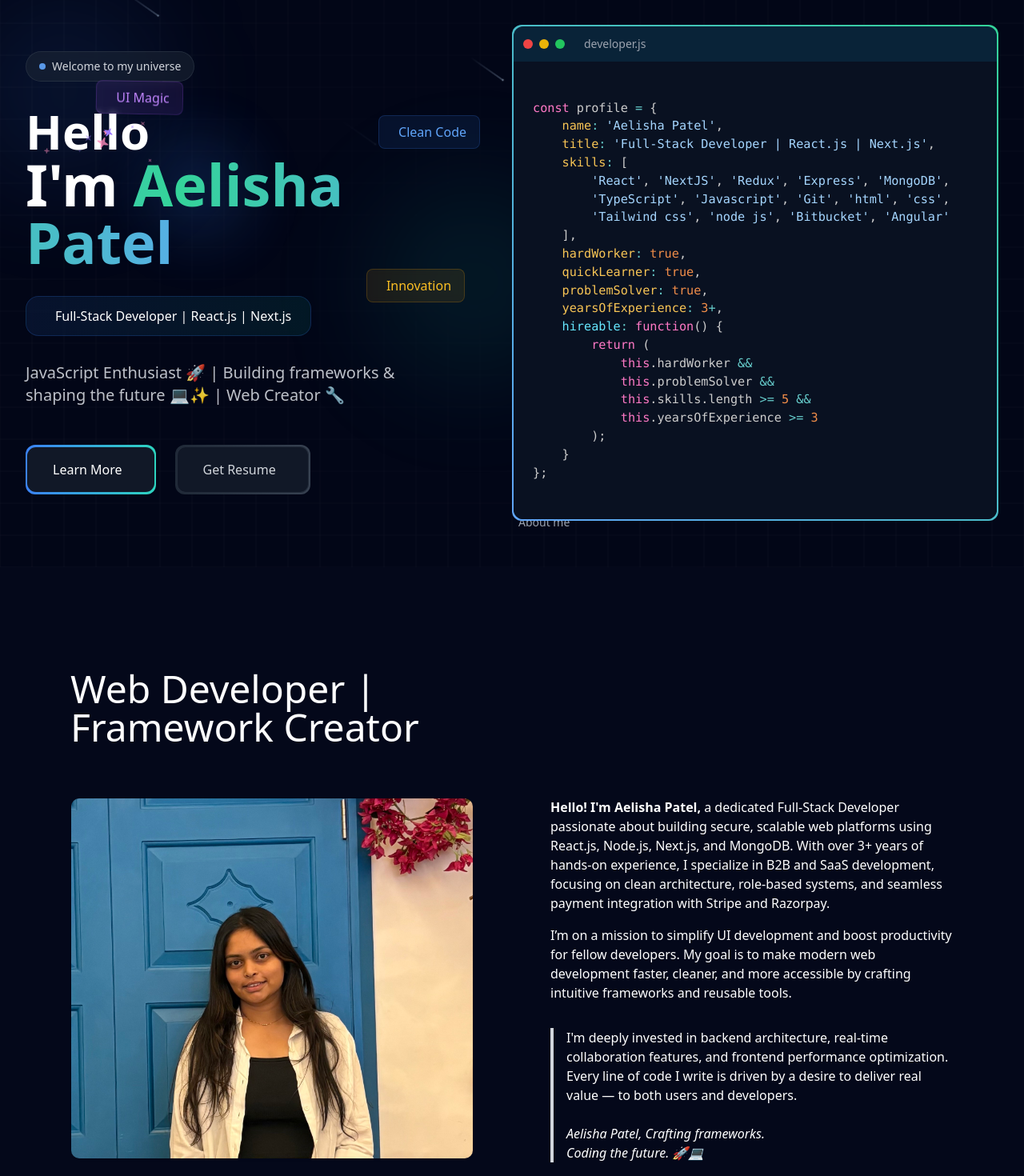
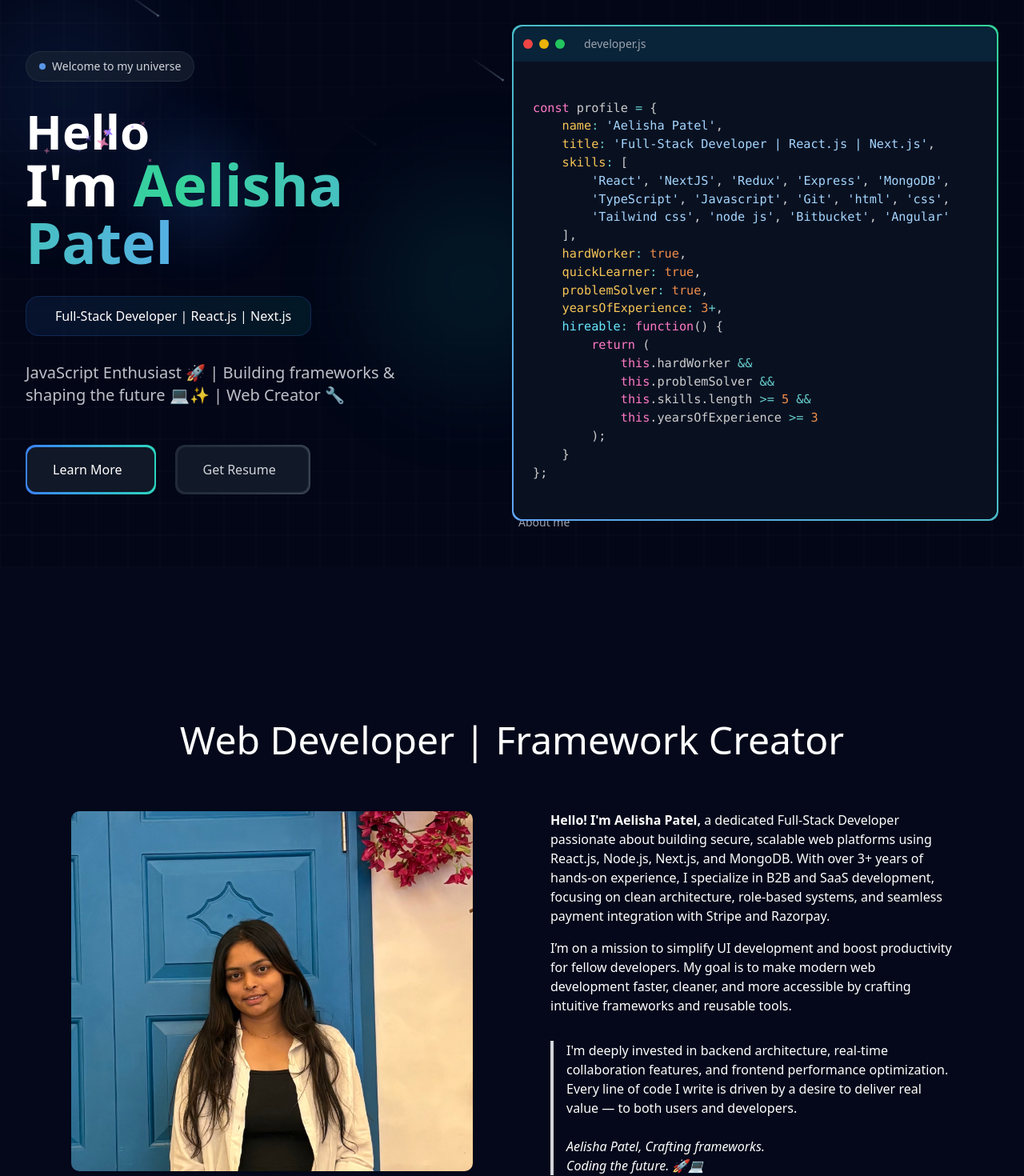
Before and after one commit to aelishap/portfolio-with-animations, a React (Vite) app: page / in a window 1280 px wide. Shown: the part 91-1561 px from the top of the page at 80% size. Built offline with nearby package versions, Linux system fonts and the light colour scheme.

Commit message:
ui changes

```diff
--- a/src/pages/About/About.jsx
+++ b/src/pages/About/About.jsx
@@ -4,9 +4,9 @@ import OlovaLogo from "@/assets/images/olova.png";
 export default function About() {
   return (
     <>
-      <section id="about" className="py-16 md:py-32  text-white bg-[#04081A]">
+      <section id="about" className="py-16 md:py-48  text-white bg-[#04081A]">
         <div className="mx-auto max-w-6xl space-y-8 px-6 md:space-y-16">
-          <h2 className="relative z-10 max-w-xl text-4xl font-medium lg:text-5xl text-white">
+          <h2 className="relative z-10 text-4xl font-medium lg:text-5xl text-white flex w-full justify-center items-center">
             Web Developer | Framework Creator
           </h2>
           <div className="grid gap-6 sm:grid-cols-2 md:gap-12 lg:gap-24">
--- a/src/pages/Hero/Hero.jsx
+++ b/src/pages/Hero/Hero.jsx
@@ -235,24 +235,6 @@ const profile = {
                   </span>
                 </a>
               </div>
-
-              {/* Floating badges */}
-              <div className="hidden lg:block absolute left-[5.5rem] top-[2.3rem] animate-float-slow">
-                <div className="px-4 py-2 rounded-lg bg-purple-500/10 backdrop-blur-sm border border-purple-500/20 text-purple-400">
-                  <i className="fas fa-wand-magic-sparkles"></i>&nbsp;&nbsp;UI
-                  Magic
-                </div>
-              </div>
-              <div className="hidden lg:block absolute right-10 top-20 animate-float">
-                <div className="px-4 py-2 rounded-lg bg-blue-500/10 backdrop-blur-sm border border-blue-500/20 text-blue-400">
-                  <i className="fas fa-code"></i>&nbsp;&nbsp;Clean Code
-                </div>
-              </div>
-              <div className="hidden lg:block absolute top-[17rem] left-[70%] transform -translate-x-1/2 animate-float">
-                <div className="px-4 py-2 rounded-lg bg-amber-500/10 backdrop-blur-sm border border-amber-500/20 text-amber-400">
-                  <i className="fas fa-lightbulb"></i>&nbsp;&nbsp;Innovation
-                </div>
-              </div>
             </div>
 
             {/* Right column - Code window */}
```
